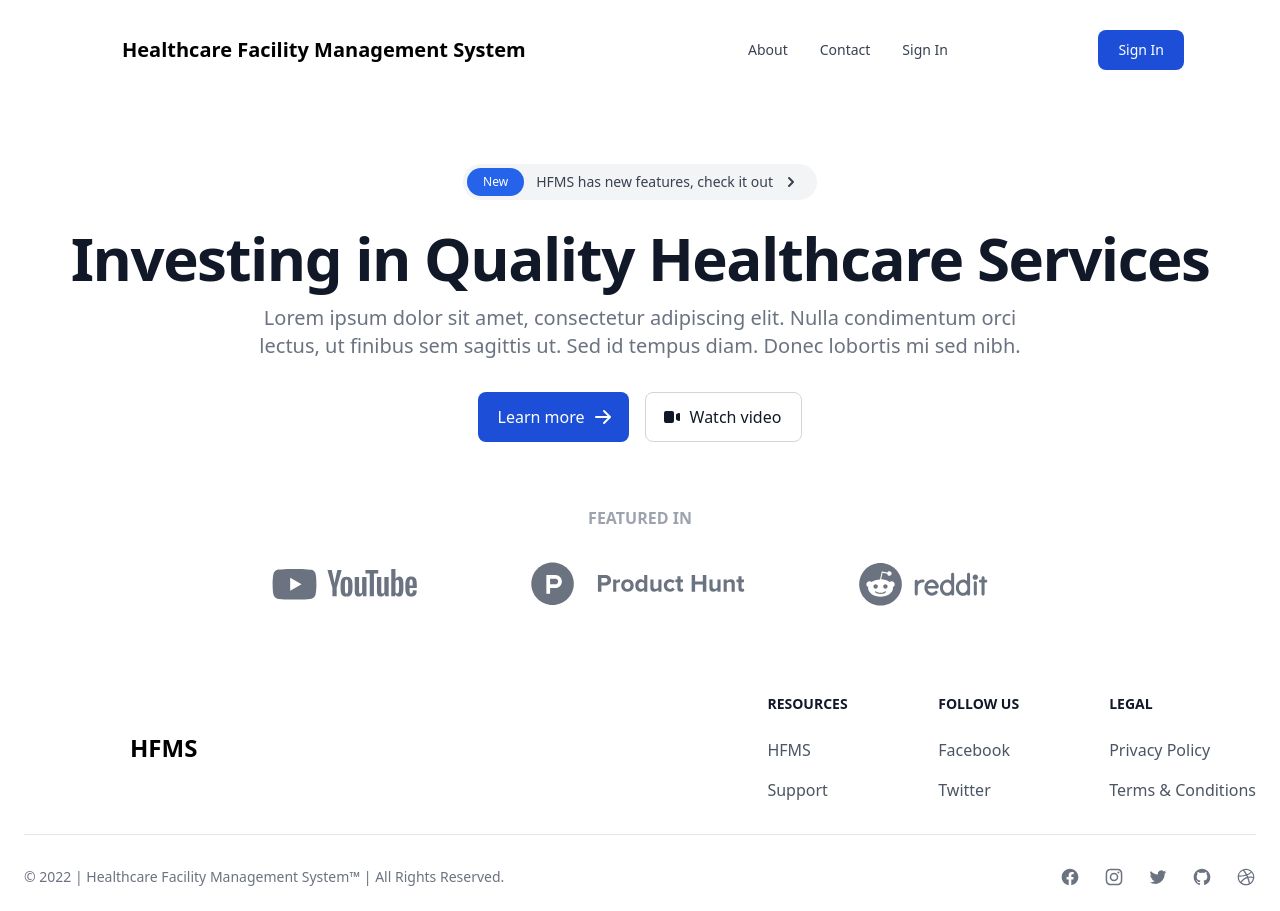
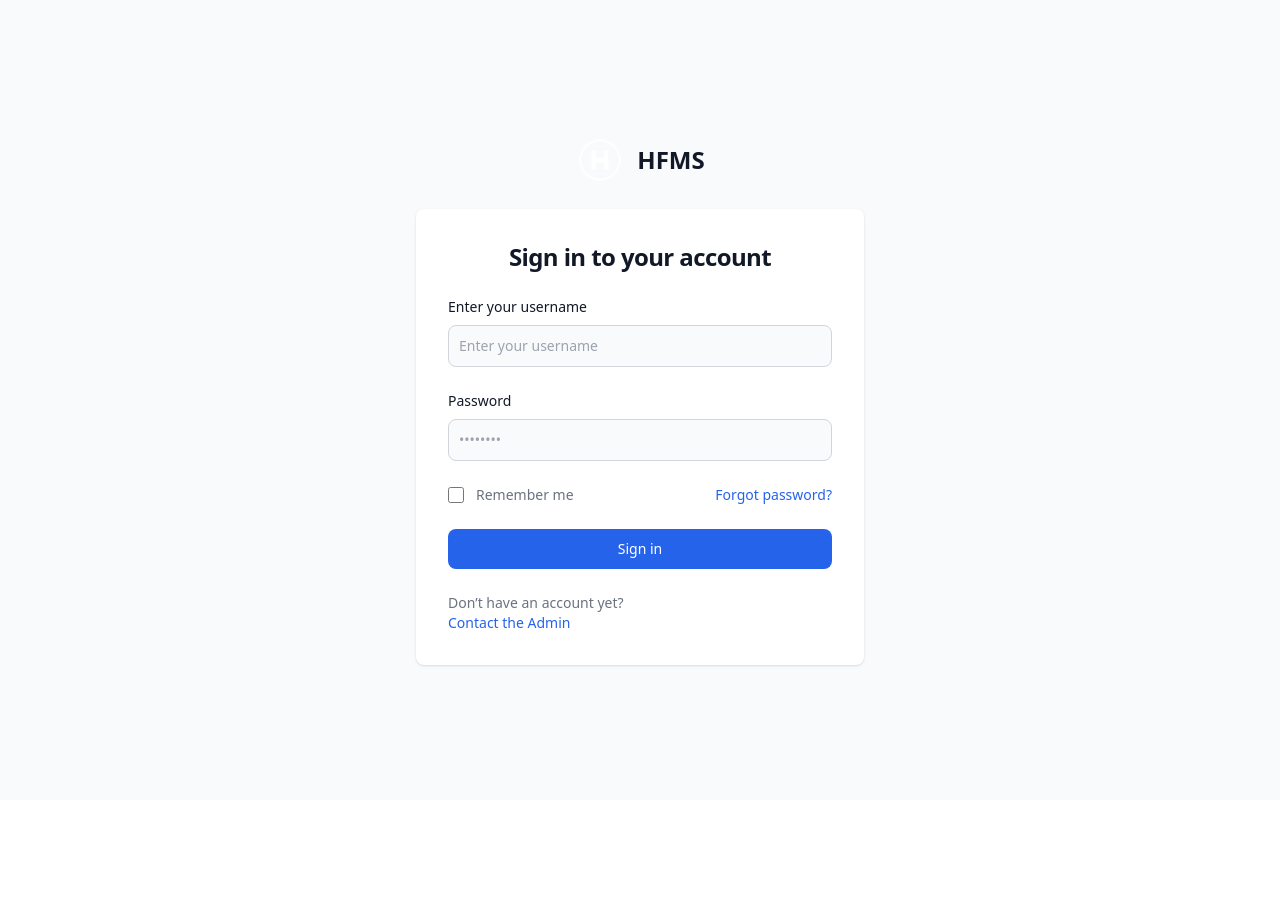
Before and after one commit to katzjeff/hospital, a React (Create React App) app: page /SignIn in a window 1280 px wide. After the commit the page ends 800 px from the top, so only its background shows below. Built offline with nearby package versions, Linux system fonts and the light colour scheme.

Commit message:
added route to signin page from home page

```diff
--- a/src/App.js
+++ b/src/App.js
@@ -1,13 +1,13 @@
 import Home from "./pages/Home";
-// import SignIn from "./pages/SignIn";
-
+import SignIn from "./pages/SignIn";
+import { Routes, Route } from "react-router-dom";
 
 function App() {
   return (
-    <>
-      <Home />
-      {/* <SignIn /> */}
-    </>
+    <Routes>
+      <Route path="/" element={<Home />}></Route>
+      <Route path="SignIn" element={<SignIn />}></Route>
+    </Routes>
   );
 }
 
--- a/src/components/Navbar.jsx
+++ b/src/components/Navbar.jsx
@@ -1,7 +1,10 @@
 import React from "react";
+import { Link } from "react-router-dom";
 
 const Navbar = () => {
   return (
+    (<Navbar />),
+    (
       <div className="px-2 sm:px-4 py-6 dark:bg-[#162daa]">
         <div className="flex flex-wrap items-center justify-between mx-auto">
           <span className=" flex flex-wrap items-center gap-4 self-center ml-10 text-xl font-semibold whitespace-nowrap dark:text-white">
@@ -23,10 +26,11 @@ const Navbar = () => {
           <div className="flex md:order-2">
             <div
               type="button"
-            className="text-white bg-blue-700 hover:bg-blue-800 focus:ring-4 focus:outline-none focus:ring-blue-300 font-medium rounded-lg text-sm px-5 py-2.5 text-center mr- md:mr-20 dark:bg-[#2e4450] dark:hover:bg-[#537b91] dark:focus:ring-blue-800"
+              className="text-white font-bold cursor-pointer bg-blue-700 hover:bg-blue-800 focus:ring-4 focus:outline-none focus:ring-blue-300 rounded-lg text-sm px-5 py-2.5 text-center mr- md:mr-20 dark:bg-[#2e4450] dark:hover:bg-[#537b91] dark:focus:ring-blue-800"
             >
-            Sign In
+              <Link to="SignIn">SIGN IN</Link>
             </div>
+
             <button
               data-collapse-toggle="navbar-cta"
               type="button"
@@ -51,7 +55,7 @@ const Navbar = () => {
             </button>
           </div>
           <div
-          className="items-center justify-between hidden w-full md:flex md:w-auto md:order-1"
+            className="items-center justify-between hidden w-full md:flex md:w-auto md:order-1 cursor-pointer"
             id="navbar-cta"
           >
             <ul className="flex flex-col p-4 mt-4 md:flex-row md:space-x-8 md:mt-0 md:text-sm md:font-medium ">
@@ -65,12 +69,13 @@ const Navbar = () => {
                 Contact
               </li>
               <li className="block py-2 pl-3 pr-4 text-gray-700 rounded hover:bg-gray-100 md:hover:bg-transparent md:hover:text-blue-700 md:p-0 md:dark:hover:text-white dark:text-white dark:hover:bg-gray-700 dark:hover:text-white md:dark:hover:bg-transparent dark:border-gray-700">
-              Sign In
+                <Link to="SignIn">Sign In</Link>
               </li>
             </ul>
           </div>
         </div>
       </div>
+    )
   );
 };
 
--- a/src/index.js
+++ b/src/index.js
@@ -1,8 +1,9 @@
 import React from "react";
 import ReactDOM from "react-dom/client";
+import { BrowserRouter } from "react-router-dom";
 import "./index.css";
 import App from "./App";
-import { BrowserRouter } from "react-router-dom";
+
 
 const root = ReactDOM.createRoot(document.getElementById("root"));
 root.render(
```
Also changed, not shown: src/pages/Dash.jsx (+3 -5 lines), 1 other file (tests, documents, lock files or other folders). Lines whose indentation alone changed are shown as unchanged.
